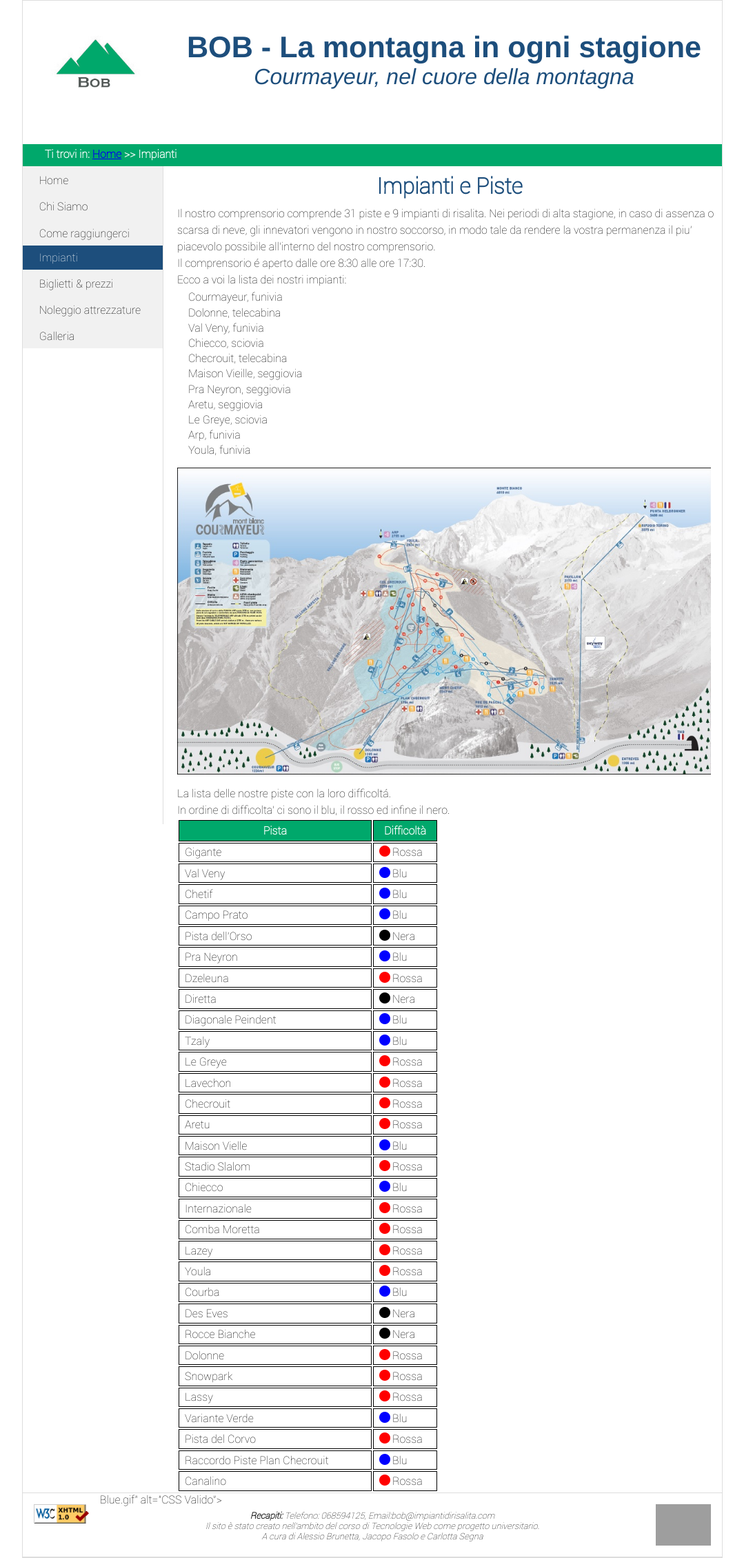
After one commit to JacopoFasolo/Bob-TW, a PHP site: page /vediamosevienebene.html in a window 1280 px wide. The commit adds this page. Shown: the whole page at 69% size, without its empty margins (100-1179 px from the left). Run offline with PHP 8.4, Linux system fonts and the light colour scheme; grey boxes are pictures that could not be loaded.

Commit message:
fatto le cose giuste tanto il CSS è VALIDO

```diff
--- a/biglietti_prezzi.html
+++ b/biglietti_prezzi.html
@@ -63,7 +63,7 @@
 	<div id="middle">
 	<!-- Tabella con scope  -->
 
-	<table>
+	<table id="tablebiglietti">
 		<caption>Biglietti &amp; prezzi</caption>
 		<thead>
 			<tr>
@@ -152,8 +152,6 @@
 	<p>Il periodo di alta stagione comincia il 17 Dicembre e terminale il 28 Febbraio (29 in caso di anno bisestile).</p>
 	<p>Il biglietto &egrave; nominale e non pu&ograve; essere venduto a terzi.</p>
 
-
-
 	</div>
 	<!--middle-->
 
--- a/css/style.css
+++ b/css/style.css
@@ -29,10 +29,17 @@ body{
 
 ul{
 	padding-left: 1em;
+	list-style-type: none;
 }
 
 li{
-	list-style-type: none;
+	padding-top: 0.2em;
+}
+
+td{
+	border: 1px solid black;
+	padding-left: 0.5em;
+	height: 1.65em;
 }
 
 #logo{
@@ -198,7 +205,6 @@ li{
 #Recapiti_lista{
 	text-align: center;
 }
-
 /* Come raggiungerci */
 
 #immagine_arrivi{
@@ -226,7 +232,7 @@ li{
 
 /* liste */
 #come_raggiungerci_lista{
-	list-style-type: square;
+	list-style-type: none;
 }
 
 .distanze{
@@ -241,7 +247,7 @@ li{
 
 /*biglietti & prezzi*/
 
-table{
+#tablebiglietti{
 	width: 80%;
 	margin-left: 8%;
 	margin-right: 10%;
@@ -256,7 +262,7 @@ th{
 	color: white;
 }
 
-td{
+#tablebiglietti td{
 	text-align: center;
 	border: 1px solid black;
 	padding: 0.3em;
@@ -270,3 +276,40 @@ table caption{
 	font-size: 1.5em;
 	font-weight: bold;
 }
+
+/*Impianti*/
+
+.difficolta{
+	width: 1em;
+	float: left;
+	padding-right: 0.2em;
+}
+
+#piste1{
+	float: left;
+}
+
+#piste2{
+	margin-left: 50%;
+}
+
+#piste1 td, #piste2 td{
+
+}
+
+#piste1, #piste2{
+	width: 48%;
+	border-collapse: collapse;
+	margin-bottom: 1em;
+	margin-top: 0.5em;
+}
+
+#impianti_di_risalita{
+	width: 98%;
+	padding-top: 1em;
+	padding-bottom: 1em;
+}
+
+#piste_ul{
+	list-style-type: square;
+}
--- a/index.html
+++ b/index.html
@@ -1,5 +1,5 @@
-<!DOCTYPE html PUBLIC "-//W3C//DTD XHTML 1.0 Transitional//EN" "http://www.w3.org/TR/xhtml1/DTD/xhtml1-transitional.dtd">
-<html xmlns="http://www.w3.org/TR/html5/" xml:lang="it" lang="it">
+<!DOCTYPE html PUBLIC "-//W3C//DTD XHTML 1.0 Strict//EN" "http://www.w3.org/TR/xhtml1/DTD/xhtml1-strict.dtd">
+<html xmlns="http://www.w3.org/1999/xhtml" xml:lang="it" lang="it" >
 <head>
     <title> Bob - Home</title>
     <link href="img/logo.jpg" rel="shortcut icon" type="image/x-icon" />
--- /dev/null
+++ b/vediamosevienebene.html
@@ -0,0 +1,146 @@
+<!DOCTYPE html PUBLIC "-//W3C//DTD XHTML 1.0 Transitional//EN" "http://www.w3.org/TR/xhtml1/DTD/xhtml1-transitional.dtd">
+<html xmlns="http://www.w3.org/TR/html5/" xml:lang="it" lang="it">
+
+<head>
+    <title> Bob - Gli impianti</title>
+    <link href="img/logo.jpg" rel="shortcut icon" type="image/x-icon" />
+    <meta http-equiv="Content-Type" content="text/html; charset=UTF-8" />
+    <meta name="keywords" content="Bob, montagna, noleggio sci, sci, snowboard, Courmayeur, Val D'Aosta, Valle D'Aosta, Monte Bianco, sciare, neve, passeggiate,
+        mountain bike" />
+    <meta name="description" content="Sito realizzato per il progetto di Tecnologie Web - a.a. 2017/2018" />
+    <meta name="author" content="Carlotta Segna, Alessio Brunetta, Jacopo Fasolo" />
+    <meta name="language" content="italian it" />
+    <link href="css/style.css" media="screen" rel="stylesheet" type="text/css" />
+    <!-- asd -->
+    <link href="css/mobile.css" media="handheld, screen and (max-width:1024px), only screen and (max-device-width:1024px)" rel="stylesheet"
+        type="text/css" />
+    <link href="css/print.css" media="print" rel="stylesheet" type="text/css" />
+</head>
+
+<body>
+    <div id="header">
+        <img id="logo" src="img/logo.jpg" alt="Logo dell'azienda Bob">
+        <h1> BOB - La montagna in ogni stagione </h1>
+        <p>
+            <span xml:lang="fr">Courmayeur</span>, nel cuore della montagna </p>
+    </div>
+    <!--header-->
+
+    <div id="breadcrumb">
+        <p> Ti trovi in: <a href="index.html"> Home</a> &gt;&gt; Impianti</p>
+    </div>
+    <!--breadcrumb-->
+
+    <div id="menu">
+        <ul id="menu_sito">
+            <li class="punto_sito">
+                <a href="index.html">Home</a>
+            </li>
+            <li class="punto_sito">
+                <a href="chi_siamo.html"> Chi Siamo </a>
+            </li>
+            <li class="punto_sito">
+                <a href="come_raggiungerci.html">
+                    Come raggiungerci
+                </a>
+            </li>
+            <li id="pagina_corrente">
+                Impianti
+            </li>
+            <li class="punto_sito">
+                <a href="biglietti_prezzi.html"> Biglietti &amp; prezzi</a>
+            </li>
+            <li class="punto_sito">
+                <a href="noleggio_attrezzatura.html"> Noleggio attrezzature </a>
+            </li>
+            <li class="punto_sito">
+                <a href="foto.html"> Galleria </a>
+            </li>
+        </ul>
+    </div>
+    <!--menu-->
+
+    <div id="middle">
+        <h1>Impianti e Piste</h1>
+        <p>Il nostro comprensorio comprende 31 piste e 9 impianti di risalita.
+            Nei periodi di alta stagione, in caso di assenza o scarsa di neve, gli innevatori vengono in nostro soccorso,
+            in modo tale da rendere la vostra permanenza il piu' piacevolo possibile all'interno del
+            nostro comprensorio.<br>
+            Il comprensorio &eacute; aperto dalle ore 8:30 alle ore 17:30.
+        </p>
+
+        <p>
+            Ecco a voi la lista dei nostri impianti:
+        </p>
+        <ul>
+            <li><span xml:lang="FR">Courmayeur</span>, funivia</li>
+            <li>Dolonne, telecabina</li>
+            <li>Val <span xml:lang="FR">Veny</span>, funivia</li>
+            <li>Chiecco, sciovia</li>
+            <li><span xml:lang="FR">Checrouit</span>, telecabina</li>
+            <li><span xml:lang="FR">Maison Vieille</span>, seggiovia</li>
+            <li>Pra <span xml:lang="FR">Neyron</span>, seggiovia</li>
+            <li><span xml:lang="FR">Aretu</span>, seggiovia</li>
+            <li><span xml:lang="FR">Le Greye</span>, sciovia</li>
+            <li>Arp, funivia</li>
+            <li><span xml:lang="FR">Youla</span>, funivia</li>
+        </ul>
+        <img id="impianti_di_risalita" src="img/skirama.jpg" alt="Cartina degli impianti e delle piste">
+        <p>La lista delle nostre piste con la loro difficolt&aacute;.<br> In ordine di difficolta' ci sono il blu, il rosso ed infine il nero.
+        </p>
+        <table id="piste">
+            <tr>
+                <th>Pista</th>
+                <th>Difficolt&agrave;</th>
+            </tr>
+            <tr><td>Gigante</td><td><img class="difficolta" src="img/pallozzorosso.png"> Rossa</td></tr>
+            <tr><td>Val Veny</td><td><img class="difficolta" src="img/pallozzoblu.png"> Blu</td></tr>
+            <tr><td><span xml:lang="FR">Chetif</span></td><td><img class="difficolta" src="img/pallozzoblu.png"> Blu</td></tr>
+            <tr><td>Campo Prato</td><td><img class="difficolta" src="img/pallozzoblu.png"> Blu</td></tr>
+            <tr><td>Pista dell'Orso</td><td><img class="difficolta" src="img/pallozzonero.png"> Nera</td></tr>
+            <tr><td>Pra Neyron</td><td><img class="difficolta" src="img/pallozzoblu.png"> Blu</td></tr>
+            <tr><td>Dzeleuna</td><td><img class="difficolta" src="img/pallozzorosso.png"> Rossa</td></tr>
+            <tr><td>Diretta</td><td><img class="difficolta" src="img/pallozzonero.png"> Nera</td></tr>
+            <tr><td>Diagonale <span xml:lang="FR">Peindent</span></td><td><img class="difficolta" src="img/pallozzoblu.png"> Blu</td></tr>
+            <tr><td>Tzaly</td><td><img class="difficolta" src="img/pallozzoblu.png"> Blu</td></tr>
+            <tr><td><span xml:lang="FR">Le Greye</span></td><td><img class="difficolta" src="img/pallozzorosso.png"> Rossa</td></tr>
+            <tr><td><span xml:lang="FR">Lavechon</span></td><td><img class="difficolta" src="img/pallozzorosso.png"> Rossa</td></tr>
+            <tr><td><span xml:lang="FR">Checrouit</span></td><td><img class="difficolta" src="img/pallozzorosso.png"> Rossa</td></tr>
+            <tr><td><span xml:lang="FR">Aretu</span></td><td><img class="difficolta" src="img/pallozzorosso.png"> Rossa</td></tr>
+            <tr><td><span xml:lang="FR">Maison Vielle</span></td><td><img class="difficolta" src="img/pallozzoblu.png"> Blu</td></tr>
+            <tr><td>Stadio Slalom</td><td><img class="difficolta" src="img/pallozzorosso.png"> Rossa</td></tr>
+            <tr><td>Chiecco</td><td><img class="difficolta" src="img/pallozzoblu.png"> Blu</td></tr>
+            <tr><td>Internazionale</td><td><img class="difficolta" src="img/pallozzorosso.png"> Rossa</td></tr>
+            <tr><td>Comba Moretta</td><td><img class="difficolta" src="img/pallozzorosso.png"> Rossa</td></tr>
+            <tr><td><span xml:lang="EN">Lazey</span></td><td><img class="difficolta" src="img/pallozzorosso.png"> Rossa</td></tr>
+            <tr><td><span xml:lang="EN">Youla</span></td><td><img class="difficolta" src="img/pallozzorosso.png"> Rossa</td></tr>
+            <tr><td><span xml:lang="FR">Courba</span></td><td><img class="difficolta" src="img/pallozzoblu.png"> Blu</td></tr>
+            <tr><td><span xml:lang="FR">Des Eves</span></td><td><img class="difficolta" src="img/pallozzonero.png"> Nera</td></tr>
+            <tr><td>Rocce Bianche</td><td><img class="difficolta" src="img/pallozzonero.png"> Nera</td></tr>
+            <tr><td><span xml:lang="FR">Dolonne</span></td><td><img class="difficolta" src="img/pallozzorosso.png"> Rossa</td></tr>
+            <tr><td><span xml:lang="EN">Snowpark</span></td><td><img class="difficolta" src="img/pallozzorosso.png"> Rossa</td></tr>
+            <tr><td><span xml:lang="EN">Lassy</span></td><td><img class="difficolta" src="img/pallozzorosso.png"> Rossa</td></tr>
+            <tr><td>Variante Verde</td><td><img class="difficolta" src="img/pallozzoblu.png"> Blu</td></tr>
+            <tr><td>Pista del Corvo</td><td><img class="difficolta" src="img/pallozzorosso.png"> Rossa</td></tr>
+            <tr><td>Raccordo Piste <span xml:lang="FR">Plan Checrouit</span></td><td><img class="difficolta" src="img/pallozzoblu.png"> Blu</td></tr>
+            <tr><td>Canalino</td><td><img class="difficolta" src="img/pallozzorosso.png"> Rossa</td></tr>
+        </table>
+    </div>
+    <!--middle-->
+
+    <div id="footer">
+        <img id="html"src="img/valid-xhtml10.png" alt="HTML Valido">
+        <img id="css" src="img/vcss-<img class="difficolta" src="img/pallozzoblu.png"> Blue.gif" alt="CSS Valido">
+        <p>
+            <strong>Recapiti:</strong>
+            Telefono: 068594125,
+            <span xml: lang="EN">Email</span>:bob@impiantidirisalita.com<br>
+            Il sito &egrave; stato creato nell'ambito del corso di Tecnologie Web come progetto universitario.
+                <br> A cura di Alessio Brunetta, Jacopo Fasolo e Carlotta Segna</p>
+    </div><!--footer-->
+
+</body>
+
+
+
+</html>
```
Also changed, not shown: impianti.html (+54 -48 lines), img/pallozzoblu.png (renamed from img/DIO/dioblu.png), img/pallozzonero.png (renamed from img/DIO/dionero.png), img/pallozzorosso.png (renamed from img/DIO/diorosso.png).
